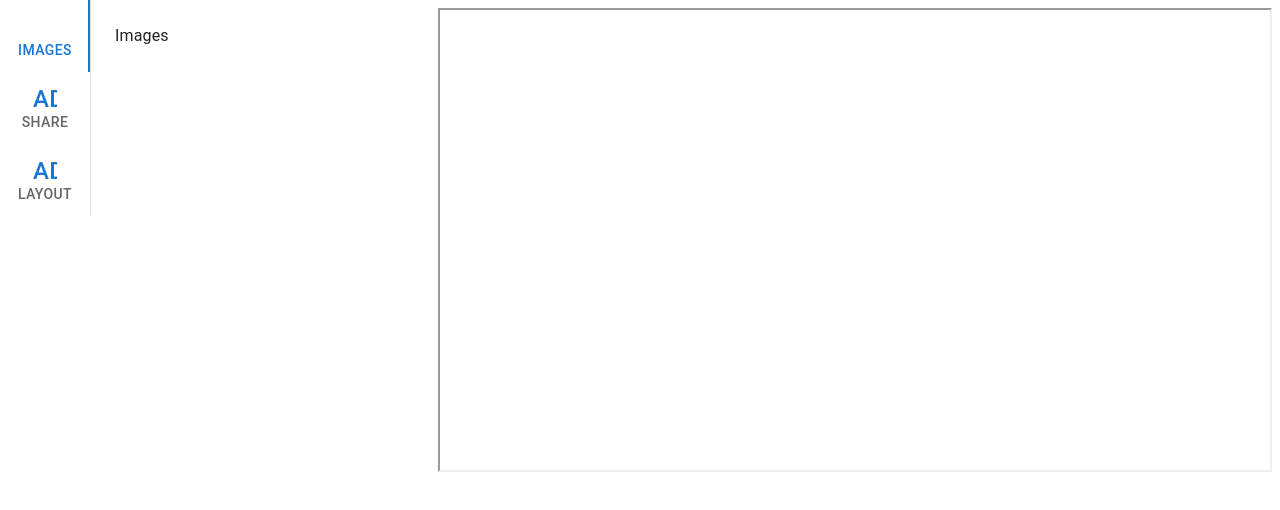
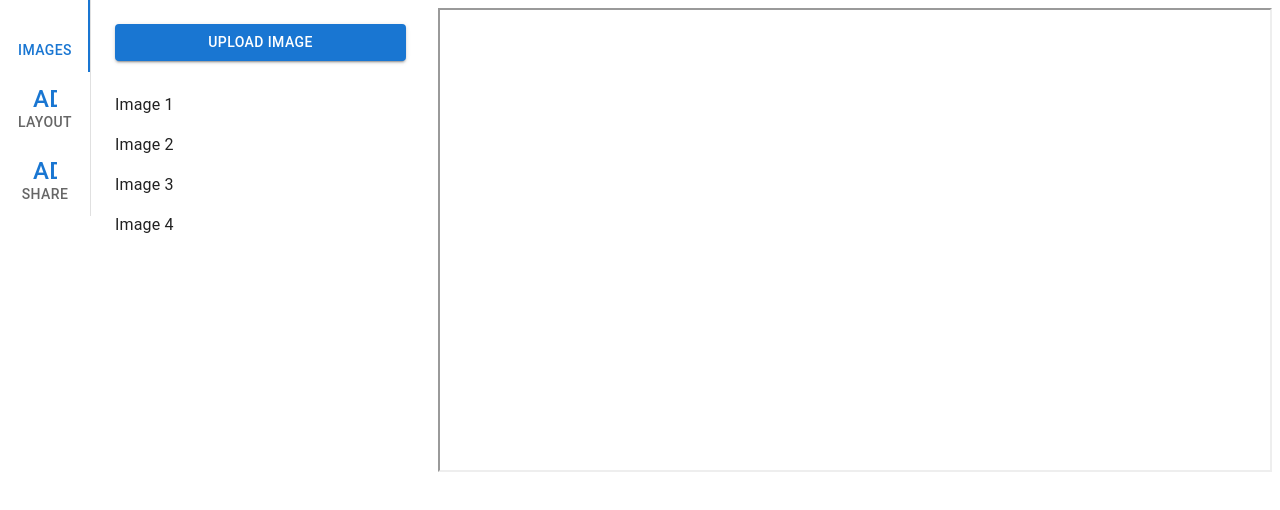
Before and after one commit to shin-hama/photo-gallery-maker, a Next.js app: page / in a window 1280 px wide. Shown: the top 510 px of the page. Built offline with nearby package versions, Linux system fonts and the light colour scheme.

Commit message:
FEAT: Creata prototype of image panel

```diff
--- a/components/EditorSidebar/EditorSidePanel.tsx
+++ b/components/EditorSidebar/EditorSidePanel.tsx
@@ -4,6 +4,7 @@ import Tabs from '@mui/material/Tabs'
 import Tab from '@mui/material/Tab'
 import Stack from '@mui/material/Stack'
 import Icon from '@mui/material/Icon'
+import ImagePanel from './ImagesPanel'
 
 type TabPanelProps = {
   children?: React.ReactNode
@@ -54,16 +55,19 @@ const EditorSidePanel = () => {
             label="Images"
             {...a11yProps(0)}
           />
-          <Tab icon={<Icon color="primary">add_circle</Icon>} label="Share" {...a11yProps(1)} />
           <Tab icon={<Icon color="primary">add_circle</Icon>} label="Layout" {...a11yProps(1)} />
+          <Tab icon={<Icon color="primary">add_circle</Icon>} label="Share" {...a11yProps(2)} />
         </Tabs>
       </Box>
       <Box sx={{ flexGrow: 1 }}>
         <TabPanel value={value} index={0}>
-          Images
+          <ImagePanel />
         </TabPanel>
         <TabPanel value={value} index={1}>
-          Item Two
+          Layout
+        </TabPanel>
+        <TabPanel value={value} index={2}>
+          Share
         </TabPanel>
       </Box>
     </Stack>
--- /dev/null
+++ b/components/EditorSidebar/ImagesPanel.tsx
@@ -0,0 +1,26 @@
+import * as React from 'react'
+import Box from '@mui/material/Box'
+import Button from '@mui/material/Button'
+import Stack from '@mui/material/Stack'
+import Icon from '@mui/material/Icon'
+
+const ImagePanel = () => {
+  return (
+    <Stack spacing={4}>
+      <Button variant="contained">Upload Image</Button>
+      <Stack spacing={2}>
+        <Box>
+          <Stack direction="row">
+            <Box>Image 1</Box>
+            <Icon baseClassName="fas" className="fa-ellipsis-vertical" />
+          </Stack>
+        </Box>
+        <Box>Image 2</Box>
+        <Box>Image 3</Box>
+        <Box>Image 4</Box>
+      </Stack>
+    </Stack>
+  )
+}
+
+export default ImagePanel
```
Also changed, not shown: components/EditorSidebar/SharePanel.tsx (added).
